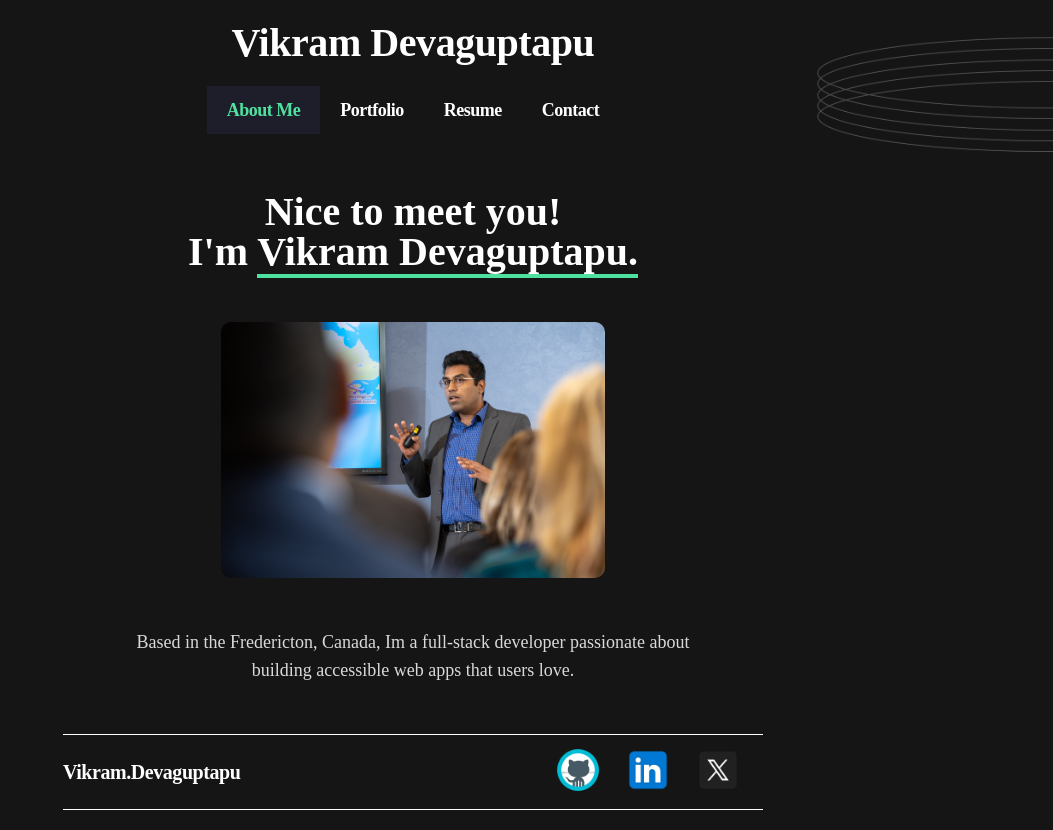
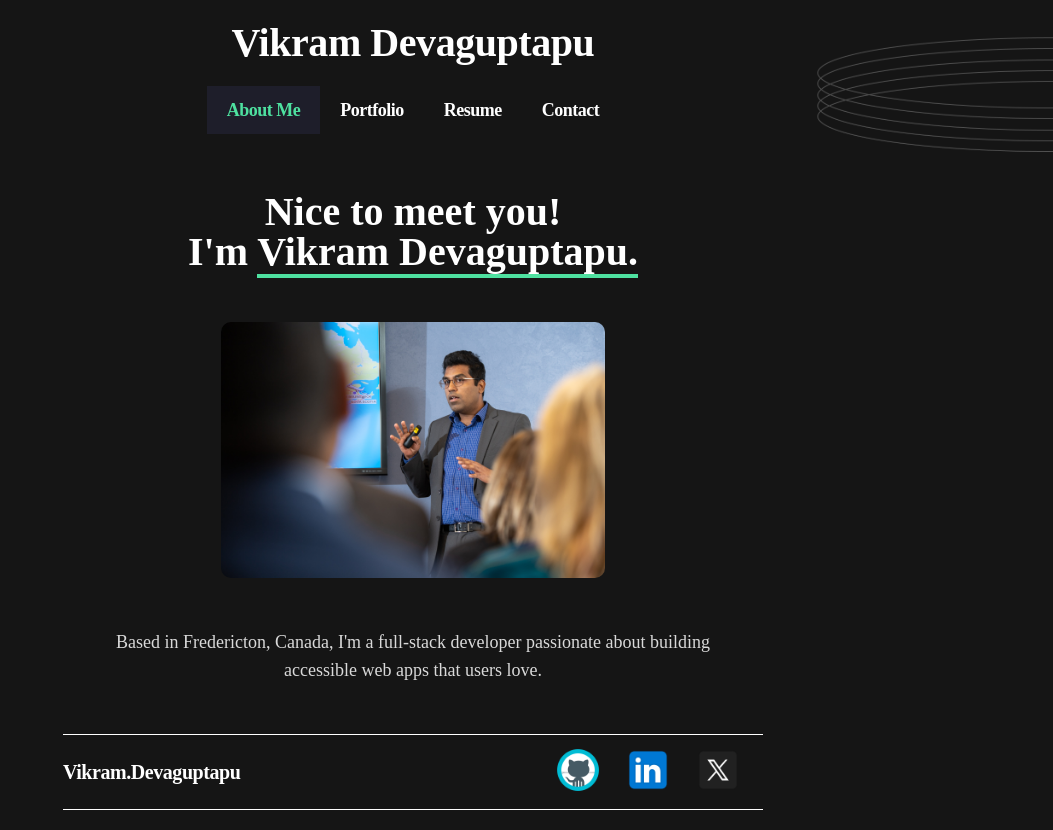
Before and after one commit to vikramadityad/portfolio-react, a React (Create React App) app: page / in a window 1280 px wide. Shown: the top 830 px of the page, without its empty margins (227-1280 px from the left). Built offline with nearby package versions, Linux system fonts and the light colour scheme.

Commit message:
changed content

```diff
--- a/src/component/aboutme.js
+++ b/src/component/aboutme.js
@@ -11,7 +11,7 @@ const AboutMe = () => {
         </div>
         <img src="./images/istem.jpg" alt="Vikram Speaking" className="my-photo" />
         {/* <h2 className='title'>About Me</h2> */}
-        <p>Based in the Fredericton, Canada, Im a full-stack developer passionate about building accessible web apps that users love.
+        <p>Based in Fredericton, Canada, I'm a full-stack developer passionate about building accessible web apps that users love.
           </p>
           </div>
     </section>
--- a/src/component/contact.js
+++ b/src/component/contact.js
@@ -47,7 +47,7 @@ const Contact = () => {
     <section className="contact">
       <h2 className="title">Contact</h2>
       <div className="contact-description">
-      I would love to hear about your project and how I could help. Please fill in the form, or contact me at <a href="mailto:vikram@duck.com" className="contact">vikram@duck.com</a> or <span className="contact">(506)-260-6305</span>. I’ll get back to you as soon as possible.
+      I would love to hear about your project and how I could help. Please fill in the form, or contact me at <a href="mailto:vikramd@duck.com" className="contact">vikramd@duck.com</a> or <span className="contact">(506)-260-6305</span>. I’ll get back to you as soon as possible.
       </div>
       <div className="contact-form-container">
         <form className="contact-form-group" onSubmit={handleSubmit}>
```
Also changed, not shown: 1 other file (tests, documents, lock files or other folders).
